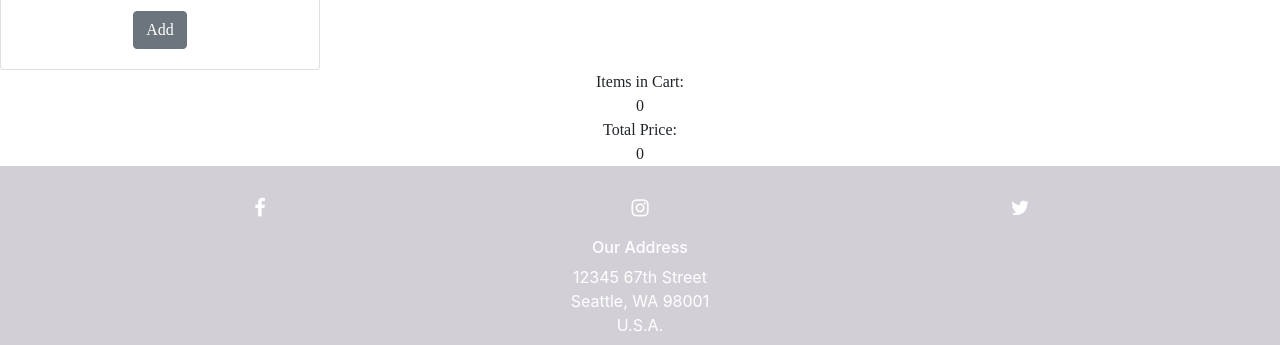
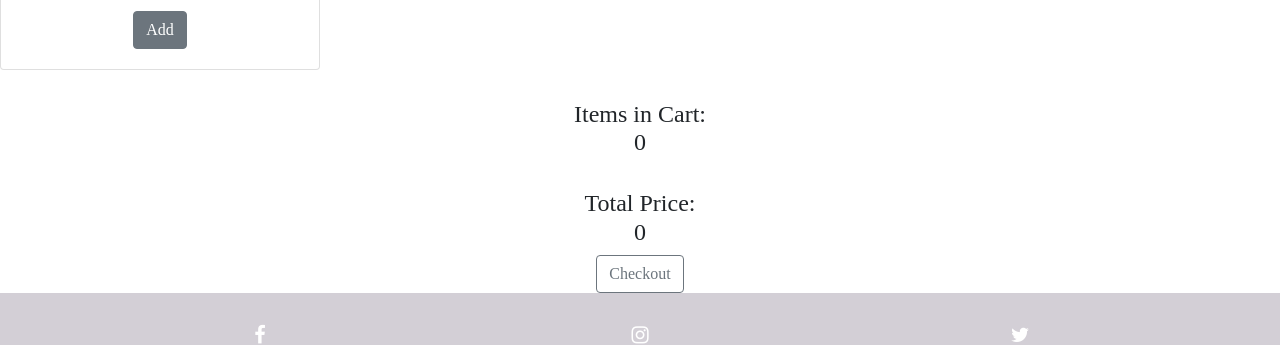
Before and after one commit to lpiethe/lindsaypdesignsreact, a React (Create React App) app: page /Shop in a window 1280 px wide. Shown: the part 967-1312 px from the top of the page. Built offline with nearby package versions, Linux system fonts and the light colour scheme; a web font is replaced by a local one.

Commit message:
Styling of Cart

```diff
--- a/src/App.css
+++ b/src/App.css
@@ -138,4 +138,6 @@
   align-items: 'center';
   font-family: 'Montserrat-Regular';
   text-align: center;
+  flex: 1;
+  margin-top: 30;
 }
--- a/src/components/CartComponent.js
+++ b/src/components/CartComponent.js
@@ -6,14 +6,14 @@ const Cart = () => {
     const [cart, setCart] = useContext(CartContext);
     const totalPrice = cart.reduce((acc, curr) => acc + curr.price, 0);
     return (
-        <Container>
-            <Row>
-                <Col sm='12' className='Checkout'>
-               <div>
-            Items in Cart:<br></br>{cart.length}
+        <Container className='Checkout'>
+            <Row className='Checkout'>
+                <Col className='Checkout' style={{marginTop: 30, border:'black'}}>
+
+            <h4>Items in Cart:<br></br>{cart.length}</h4>
             <br />
-            Total Price:<br></br>{totalPrice}
-            </div>
+            <h4>Total Price:<br></br>{totalPrice}</h4>
+           <Button outline>Checkout</Button>
             </Col>
             </Row>
         </Container>
--- a/src/components/ShoppingCartComponent.js
+++ b/src/components/ShoppingCartComponent.js
@@ -35,6 +35,7 @@ class ShoppingCart extends Component {
 
                         <Cart />
 
+
                     </CartProvider>
                 </div>
 
```
